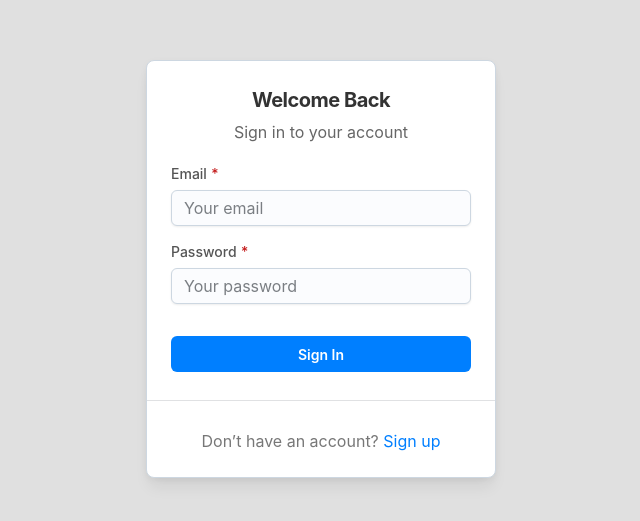
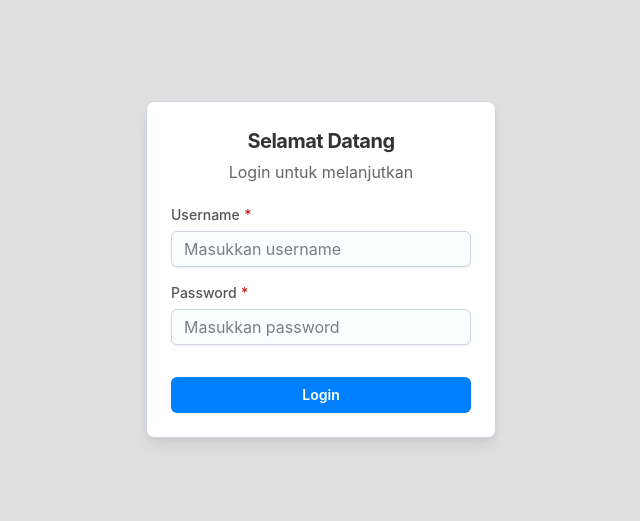
Before and after one commit to fauzyDev/Frontend-Web-album, a React (Vite) app: page /login in a window 1280 px wide. Shown: the part 131-652 px from the top of the page, without its empty margins (319-959 px from the left). Built offline with nearby package versions, Linux system fonts and the light colour scheme.

Commit message:
code update

```diff
--- a/src/Login/page.tsx
+++ b/src/Login/page.tsx
@@ -3,15 +3,13 @@ import { CssVarsProvider } from '@mui/joy/styles';
 import CssBaseline from '@mui/joy/CssBaseline';
 import Box from '@mui/joy/Box';
 import Button from '@mui/joy/Button';
-import Divider from '@mui/joy/Divider';
 import FormControl from '@mui/joy/FormControl';
 import FormLabel from '@mui/joy/FormLabel';
 import Input from '@mui/joy/Input';
 import Typography from '@mui/joy/Typography';
-import Link from '@mui/joy/Link';
+
 import Card from '@mui/joy/Card';
 import CardContent from '@mui/joy/CardContent';
-import CardActions from '@mui/joy/CardActions';
 
 interface FormElements extends HTMLFormControlsCollection {
     email: HTMLInputElement;
@@ -57,10 +55,10 @@ export default function Login() {
         >
           <CardContent>
             <Typography level="h4" sx={{ fontWeight: 'bold', textAlign: 'center', color: '#333' }}>
-              Welcome Back
+              Selamat Datang
             </Typography>
             <Typography level="inherit" sx={{ textAlign: 'center', mb: 2, color: '#666' }}>
-              Sign in to your account
+              Login untuk melanjutkan
             </Typography>
             <Box
               component="form"
@@ -72,27 +70,18 @@ export default function Login() {
               }}
             >
               <FormControl required>
-                <FormLabel sx={{ color: '#555' }}>Email</FormLabel>
-                <Input type="email" name="email" placeholder="Your email" />
+                <FormLabel sx={{ color: '#555' }}>Username</FormLabel>
+                <Input type="username" name="username" placeholder="Masukkan username" />
               </FormControl>
               <FormControl required>
                 <FormLabel sx={{ color: '#555' }}>Password</FormLabel>
-                <Input type="password" name="password" placeholder="Your password" />
+                <Input type="password" name="password" placeholder="Masukkan password" />
               </FormControl>
               <Button type="submit" sx={{ mt: 2, backgroundColor: '#007FFF', color: '#fff', '&:hover': { backgroundColor: '#0059B2' } }}>
-                Sign In
+                Login
               </Button>
             </Box>
           </CardContent>
-          <Divider sx={{ my: 2, borderColor: '#ddd' }} />
-          <CardActions sx={{ justifyContent: 'center' }}>
-            <Typography level="inherit" sx={{ color: '#777' }}>
-              Don’t have an account?{' '}
-              <Link href="#" underline="hover" sx={{ color: '#007FFF' }}>
-                Sign up
-              </Link>
-            </Typography>
-          </CardActions>
         </Card>
       </Box>
     </CssVarsProvider>
--- a/src/main.jsx
+++ b/src/main.jsx
@@ -1,4 +1,5 @@
 import React from "react";
+import { useState } from "react";
 import { createRoot } from "react-dom/client";
 import { createBrowserRouter, RouterProvider } from "react-router-dom";
 import App from "./App";
@@ -10,6 +11,16 @@ import ErrorPage from "./error-page";
 import Page from "./pages/Dashboard/page"
 import Upload from "./pages/Dashboard/Upload";
 import Login from "./Login/page";
+import ProtectedRoute from "./services/protected";
+
+
+export const Main = () => {
+  const [isAuthenticated, setIsAuthenticated] = useState(false)
+
+  const handleLogin = (token) => {
+      localStorage.setItem('token', token);
+      setIsAuthenticated(true);
+    };
 
   const router = createBrowserRouter([
       {
@@ -19,22 +30,36 @@ const router = createBrowserRouter([
       },
       {
         path: "/login",
-      element: <Login/>
+        element: <Login onLogin={handleLogin}/>
       },
       {
         path: "/pages/dashboard",
-      element: <Page/>
+        element: (
+          <ProtectedRoute isAuthenticated={isAuthenticated}>
+            <Page/>
+          </ProtectedRoute>
+        )
+
       },
       {
         path: "/pages/dashboard/upload",
-      element: <Upload/>
+        element: (
+          <ProtectedRoute isAuthenticated={isAuthenticated}>
+            <Upload/>
+          </ProtectedRoute>
+        )
       }
     ]);
 
-createRoot(document.getElementById("root")).render(
-  <React.StrictMode>
+    return (
       <ThemeProvider>
         <RouterProvider router={router}/>
       </ThemeProvider>
+    )
+  }
+
+createRoot(document.getElementById("root")).render(
+  <React.StrictMode>
+    <Main/>
   </React.StrictMode>
 );
--- /dev/null
+++ b/src/services/protected.jsx
@@ -0,0 +1,17 @@
+import { Navigate } from "react-router-dom"
+import PropTypes from "prop-types"
+
+const ProtectedRoute = ({ isAuthenticated, children }) => {
+    if (!isAuthenticated) {
+        return <Navigate to="/login"/>
+    }
+
+    return children
+}
+
+ProtectedRoute.propTypes = {
+    isAuthenticated: PropTypes.bool,
+    children: PropTypes.object
+}
+
+export default ProtectedRoute
```
Lines whose indentation alone changed are shown as unchanged.
